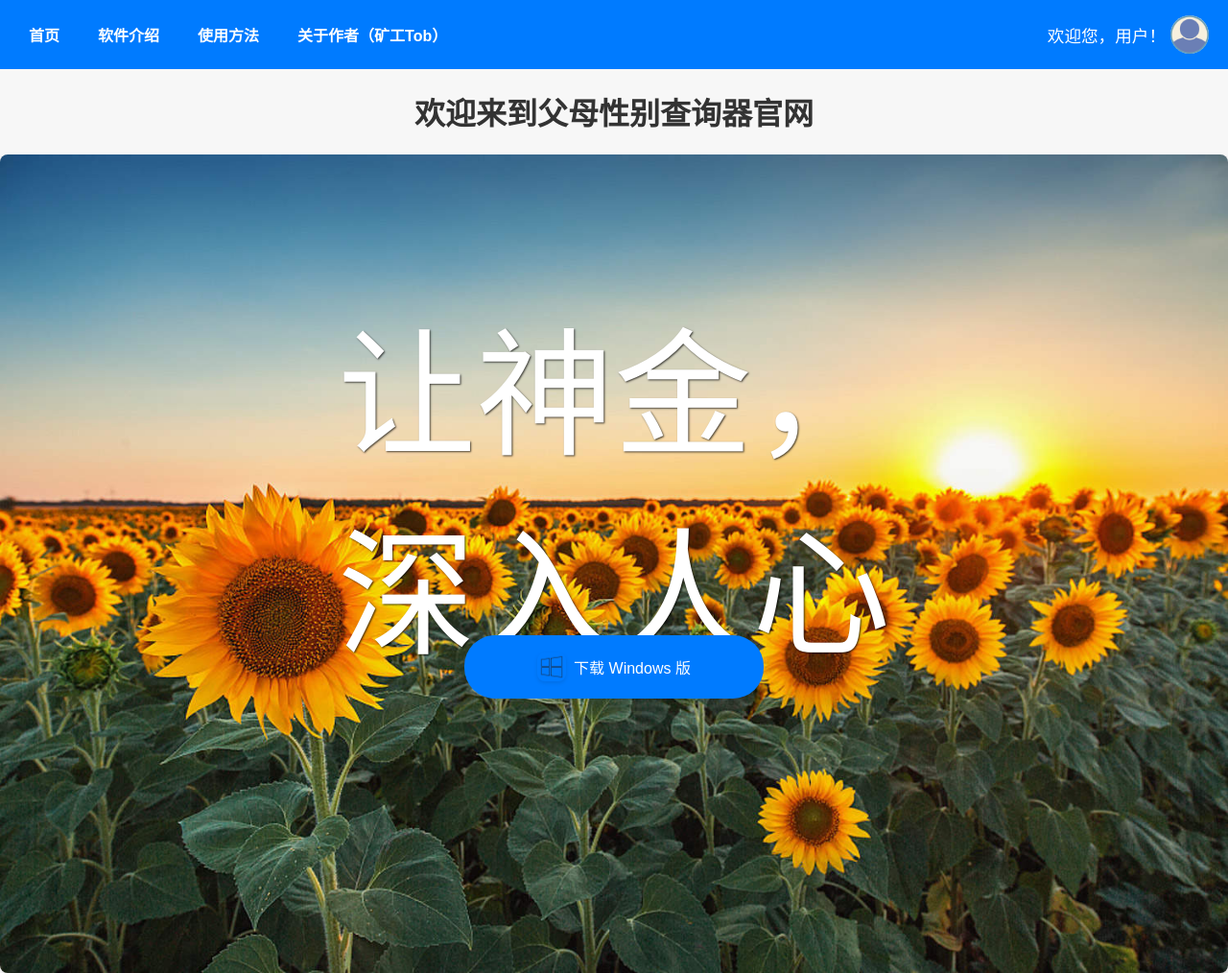
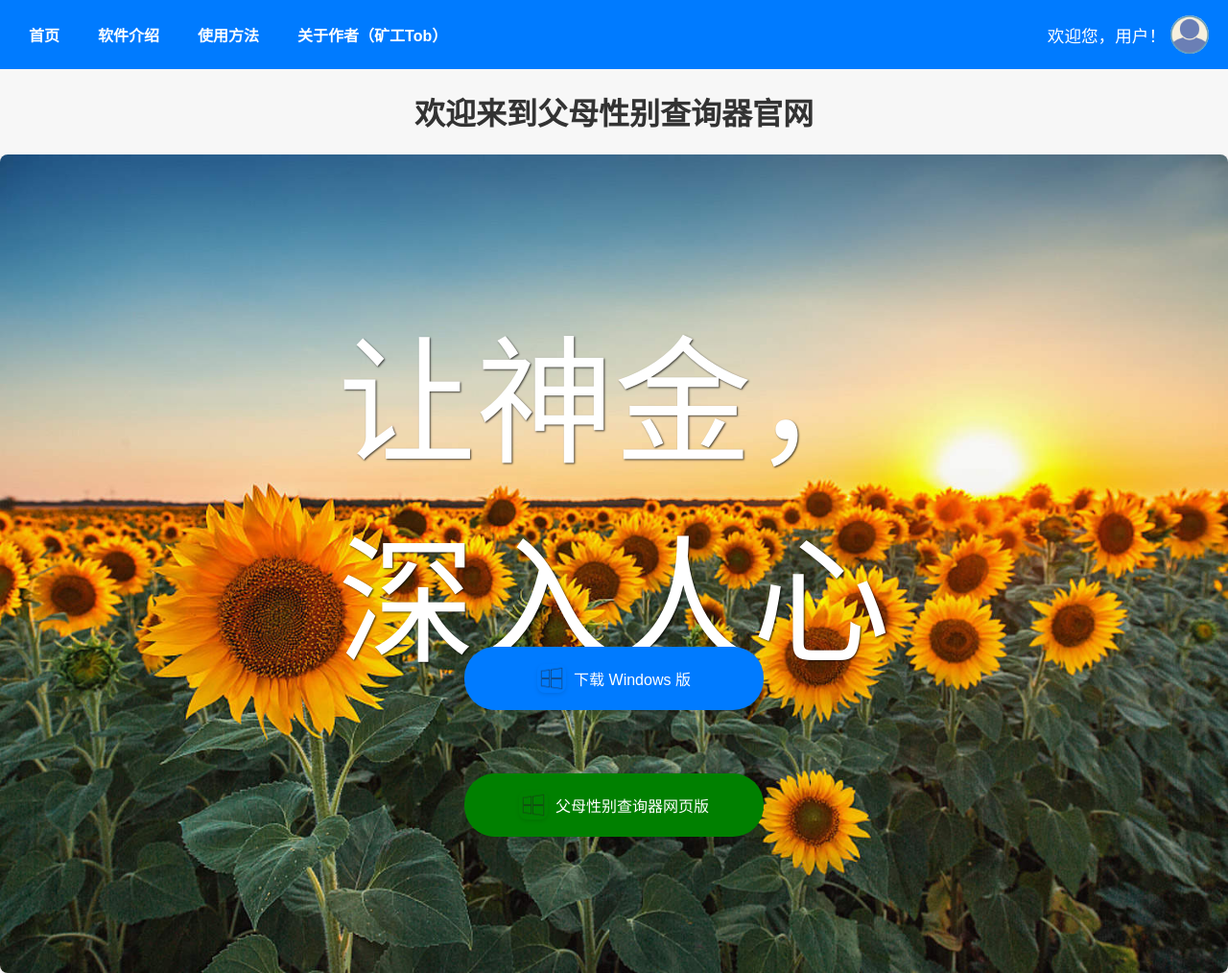
Before and after one commit to MinerTob/web, a website: page secondindex.html in a window 1280 px wide. Shown: the top 1014 px of the page at 96% size. Drawn offline with Linux system fonts and the light colour scheme.

Commit message:
Update secondindex.html

```diff
--- a/secondindex.html
+++ b/secondindex.html
@@ -97,10 +97,16 @@
             <div>让神金，</div>
             <div>深入人心</div>
         </div>
-        <a href="project/Parental_Gender_Finder_Installation_Package.exe" class="software-download">
-            <img src="images/windows-icon.png" alt="Windows Icon" class="download-icon">
-            <span>下载 Windows 版</span>
-        </a>
+        <div class="button-container">
+            <a href="project/Parental_Gender_Finder_Installation_Package.exe" class="software-download" id="downloadBtn">
+                <img src="images/windows-icon.png" alt="Windows Icon" class="download-icon">
+                <span>下载 Windows 版</span>
+            </a>
+            <a href="https://www.74cf.com:8443" class="software-download" id="downloadOtherBtn" style="background-color: green;" target="_blank">
+                <img src="images/windows-icon.png" alt="Windows Icon" class="download-icon">
+                <span>父母性别查询器网页版</span>
+            </a>
+        </div>
     </div>
 
     <div class="footer">
```
